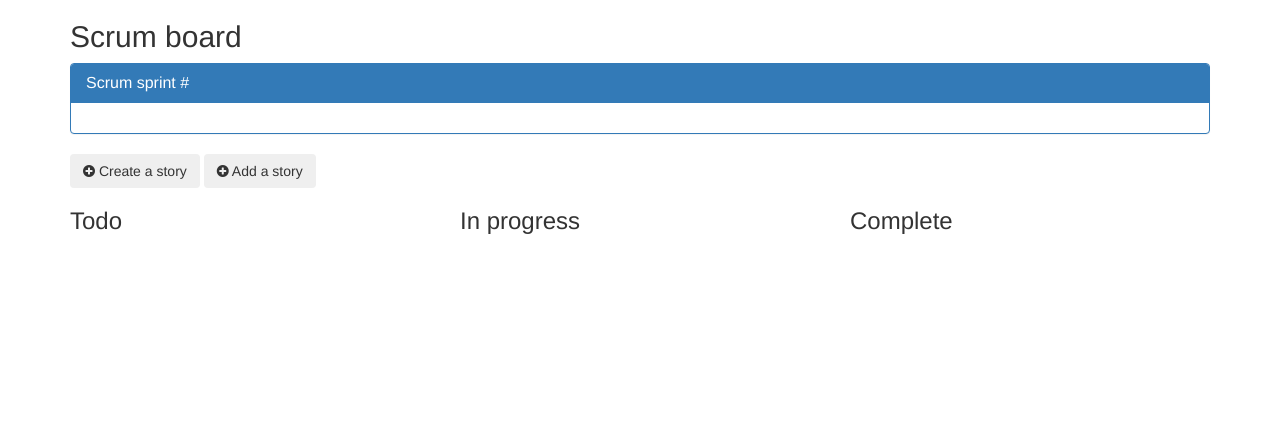
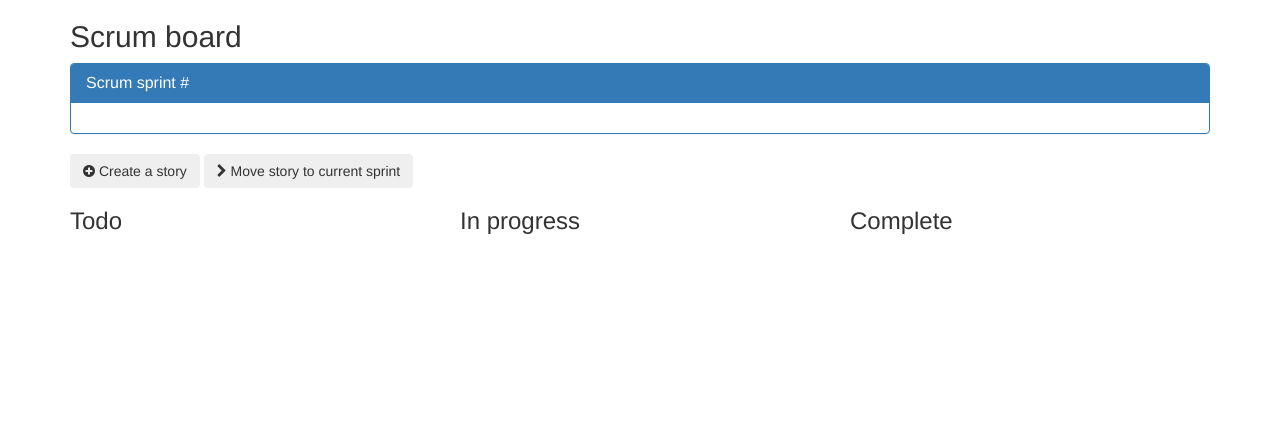
Before and after one commit to matthieusieben/scrum-dashboard, a website: page app/index.html at #/board in a window 1280 px wide. Drawn offline with nearby package versions, Linux system fonts and the light colour scheme; some packages are replaced by stand-ins of ours; no server answers; a script that the page names is missing.

Commit message:
Improved UI

```diff
--- a/app/src/board/board.controller.html
+++ b/app/src/board/board.controller.html
@@ -9,8 +9,8 @@
       Create a story
     </button>
     <button class="btn" ng-click="board.addStory()">
-      <i class="fa fa-plus-circle add-story"></i>
-      Add a story
+      <i class="fa fa-chevron-right add-story"></i>
+      Move story to current sprint
     </button>
   </div>
 </div>
--- a/app/src/board/styles.css
+++ b/app/src/board/styles.css
@@ -14,3 +14,7 @@
   margin: -2px;
   border: 2px dashed #ccc;
 }
+
+.story {
+  user-select: none;
+}
```
